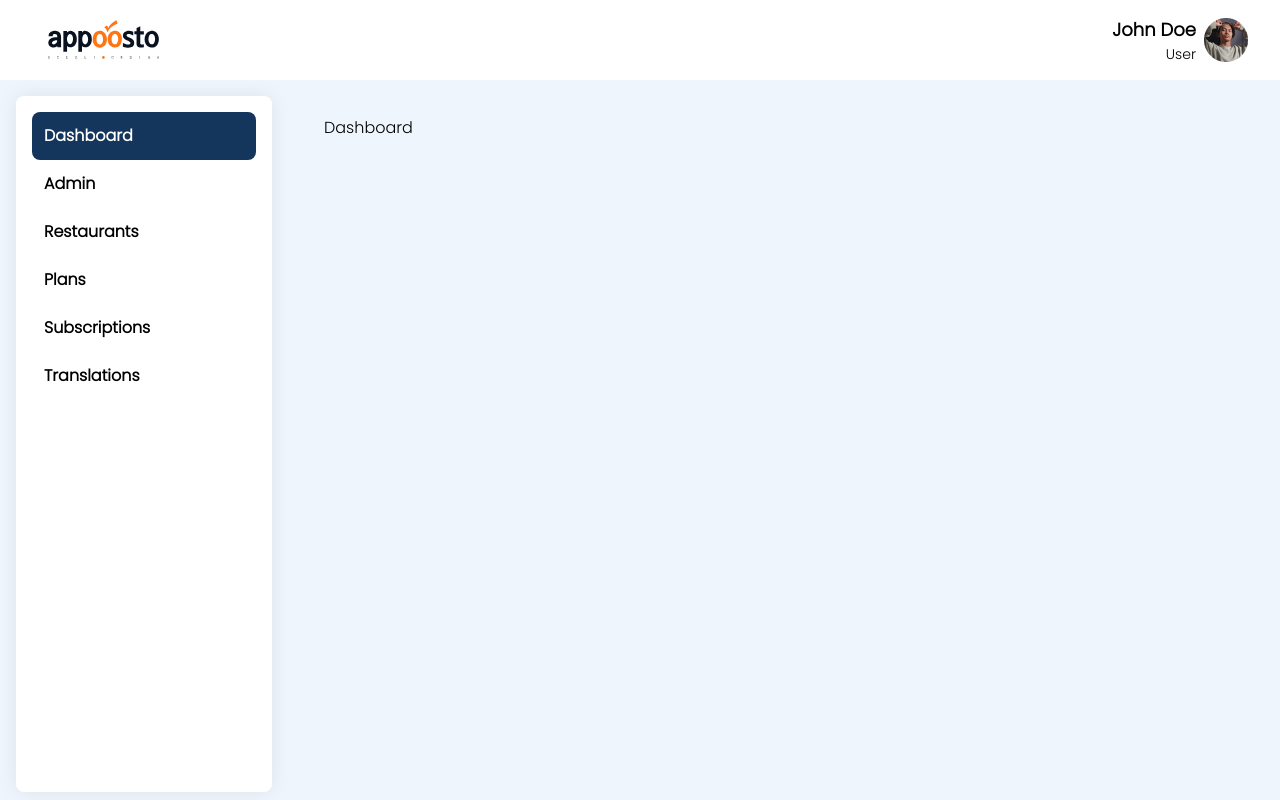
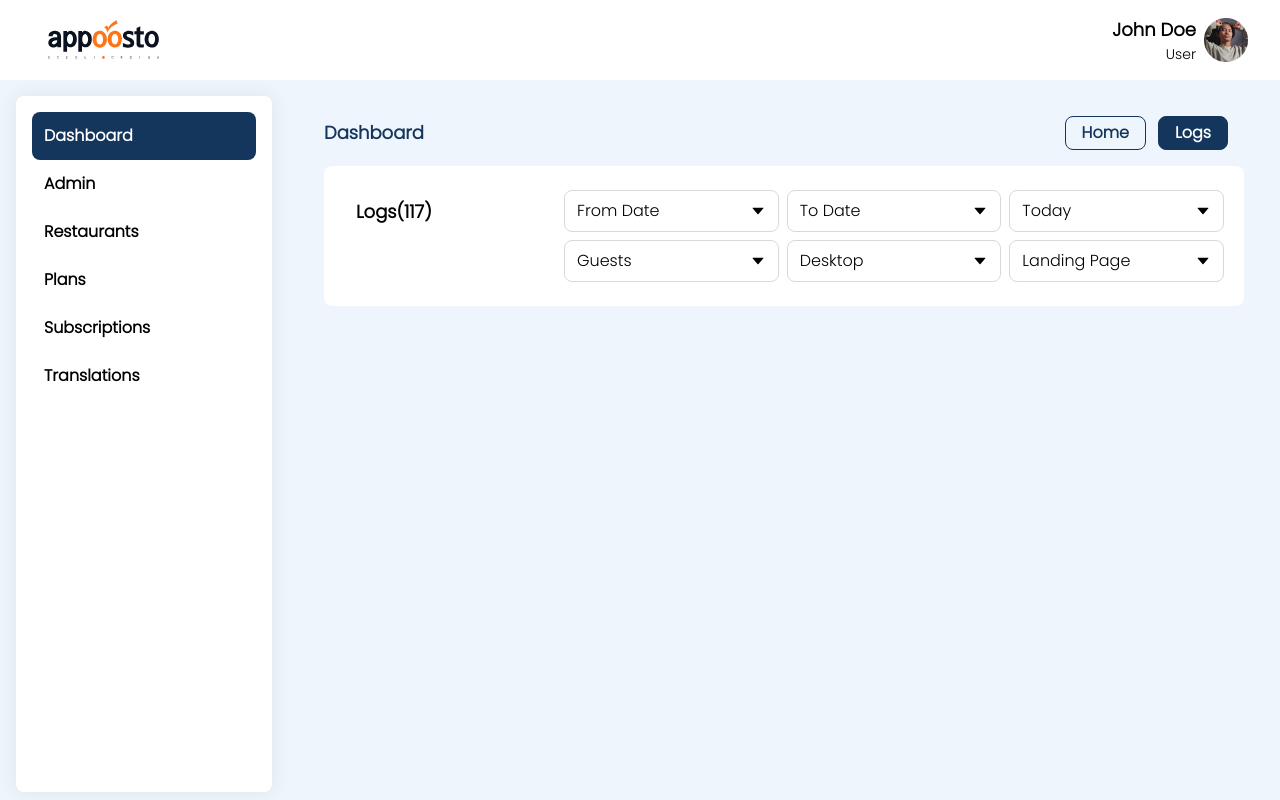
Before and after one commit to Hamza-Tasadaq/Appoosto-SuperAdmin, a React (Create React App) app: page /dashboard in a window 1280 px wide. Built offline with nearby package versions, Linux system fonts and the light colour scheme.

Commit message:
GQL implemented

```diff
--- a/src/components/index.js
+++ b/src/components/index.js
@@ -12,6 +12,10 @@ export { default as Trash } from "./commons/Trash";
 
 export { default as Pagination } from "./commons/Pagination";
 
+// Dashboard
+export { default as Home } from "./protected/Dashboard/Home";
+export { default as Logs } from "./protected/Dashboard/Logs";
+
 // Admin
 export { default as Users } from "./protected/Admin/Users";
 export { default as Permissions } from "./protected/Admin/Permissions";
--- /dev/null
+++ b/src/components/protected/Dashboard/Home.js
@@ -0,0 +1,7 @@
+import React from "react";
+
+const Home = () => {
+  return <div>Home</div>;
+};
+
+export default Home;
--- /dev/null
+++ b/src/components/protected/Dashboard/Logs.js
@@ -0,0 +1,58 @@
+import React from "react";
+import Dropdown from "../../commons/Dropdown";
+
+const Logs = () => {
+  return (
+    <div className="bg-[#ffffff] rounded-lg px-5 py-6">
+      <div className="flex items-start">
+        <div className="w-1/4">
+          <h1 className="px-3 py-2 font-bold text-lg">Logs(117)</h1>
+        </div>
+        <div className="flex-1 space-y-2">
+          <div className="flex items-center space-x-2">
+            <div className="flex-1">
+              <Dropdown
+                value={"From Date"}
+                dropdownValues={["value 1", "value 2"]}
+              />
+            </div>
+            <div className="flex-1">
+              <Dropdown
+                value={"To Date"}
+                dropdownValues={["value 1", "value 2"]}
+              />
+            </div>
+            <div className="flex-1">
+              <Dropdown
+                value={"Today"}
+                dropdownValues={["value 1", "value 2"]}
+              />
+            </div>
+          </div>
+          <div className="flex items-center space-x-2">
+            <div className="flex-1">
+              <Dropdown
+                value={"Guests"}
+                dropdownValues={["value 1", "value 2"]}
+              />
+            </div>
+            <div className="flex-1">
+              <Dropdown
+                value={"Desktop"}
+                dropdownValues={["value 1", "value 2"]}
+              />
+            </div>
+            <div className="flex-1">
+              <Dropdown
+                value={"Landing Page"}
+                dropdownValues={["value 1", "value 2"]}
+              />
+            </div>
+          </div>
+        </div>
+      </div>
+    </div>
+  );
+};
+
+export default Logs;
--- /dev/null
+++ b/src/graphQl/Mutation.js
@@ -0,0 +1,7 @@
+import { gql } from "@apollo/client";
+
+export const LOGIN_USER = gql`
+mutation loginUser($email:String,$password:String){
+    login(user:{email:$email , password:$password})
+}
+`;
--- a/src/graphQl/setup.js
+++ b/src/graphQl/setup.js
@@ -1,7 +1,33 @@
-import { ApolloClient, InMemoryCache } from "@apollo/client";
+import { WebSocketLink } from "apollo-link-ws";
+import { HttpLink } from "apollo-link-http";
+import { split } from "apollo-link";
+import { getMainDefinition } from "apollo-utilities";
+import { InMemoryCache } from "apollo-cache-inmemory";
+import ApolloClient from "apollo-client";
+
+const httpLink = new HttpLink({
+  uri: "http://3.224.127.224/api/graphql", // use https for secure endpoint
+});
+
+// const wsLink = new WebSocketLink({
+//   uri: "ws://3.224.127.224/api/graphql/websocket", // use wss for a secure endpoint
+//   options: {
+//     reconnect: true,
+//   },
+// });
+
+const link = split(
+  // split based on operation type
+  ({ query }) => {
+    const { kind, operation } = getMainDefinition(query);
+    return kind === "OperationDefinition" && operation === "subscription";
+  },
+  // wsLink,
+  httpLink
+);
 
 const client = new ApolloClient({
-  uri: "https://flyby-gateway.herokuapp.com/",
+  link,
   cache: new InMemoryCache(),
 });
 
--- a/src/pages/Dashboard.js
+++ b/src/pages/Dashboard.js
@@ -1,7 +1,45 @@
-import React from "react";
+import { useState } from "react";
+import { Home, Logs } from "../components";
+
+const tabs = {
+  1: Logs,
+  2: Home,
+};
 
 const Dashboard = () => {
-  return <div>Dashboard</div>;
+  const [tab, setTab] = useState(1);
+  const Tab = tabs[tab];
+  return (
+    <div className="space-y-4">
+      <div className="flex items-center justify-between pr-4">
+        <h2 className="text-[#14365D] font-bold text-lg">Dashboard</h2>
+
+        <div className="flex items-center space-x-3">
+          <button
+            onClick={() => {
+              setTab(2);
+            }}
+            className={`${
+              tab === 2 ? "bg-[#14365D] text-[#ffffff]" : "text-[#14365D]"
+            } border border-[#14365D] px-4 py-1 rounded-lg font-semibold text-base`}
+          >
+            Home
+          </button>
+          <button
+            onClick={() => {
+              setTab(1);
+            }}
+            className={`${
+              tab === 1 ? "bg-[#14365D] text-[#ffffff]" : "text-[#14365D]"
+            } border border-[#14365D] px-4 py-1 rounded-lg font-semibold text-base`}
+          >
+            Logs
+          </button>
+        </div>
+      </div>
+      <Tab />
+    </div>
+  );
 };
 
 export default Dashboard;
--- a/src/pages/LogIn.js
+++ b/src/pages/LogIn.js
@@ -1,7 +1,30 @@
 import { Link } from "react-router-dom";
+import { useMutation } from "@apollo/client";
 import { LoginInput } from "../components";
+import { useState } from "react";
+import { LOGIN_USER } from "../graphQl/Mutation";
 
 const LogIn = () => {
+  const [login, { loading, data, error }] = useMutation(LOGIN_USER);
+
+  const [formData, setFormData] = useState({
+    email: "",
+    password: "",
+  });
+
+  const submitHandler = async (e) => {
+    e.preventDefault();
+
+    const res = await login({
+      variables: {
+        email: "mahmudakash177@gmail.com",
+        password: "123456",
+      },
+    });
+
+    console.log(res);
+  };
+
   return (
     <div
       className={
@@ -29,7 +52,11 @@ const LogIn = () => {
               <label className="text-[#0A111F] font-medium text-base">
                 Password
               </label>
-              <LoginInput placeholder="........." name="email" type="password" />
+              <LoginInput
+                placeholder="........."
+                name="email"
+                type="password"
+              />
             </div>
             <div className="flex items-center justify-between font-normal text-xs text-[#0A111F]">
               <div className="flex items-center space-x-1">
@@ -39,12 +66,12 @@ const LogIn = () => {
               <h5 className="underline">forgot password</h5>
             </div>
 
-            <Link
-              to="/dashboard"
+            <button
+              onClick={submitHandler}
               className="rounded-md block text-center text-[#ffffff] text-base font-semibold bg-[#D85C27] w-full py-2"
             >
               Log In
-            </Link>
+            </button>
           </form>
         </div>
       </div>
```
Also changed, not shown: package.json (+8 -0 lines), 2 other files (tests, documents, lock files or other folders).
